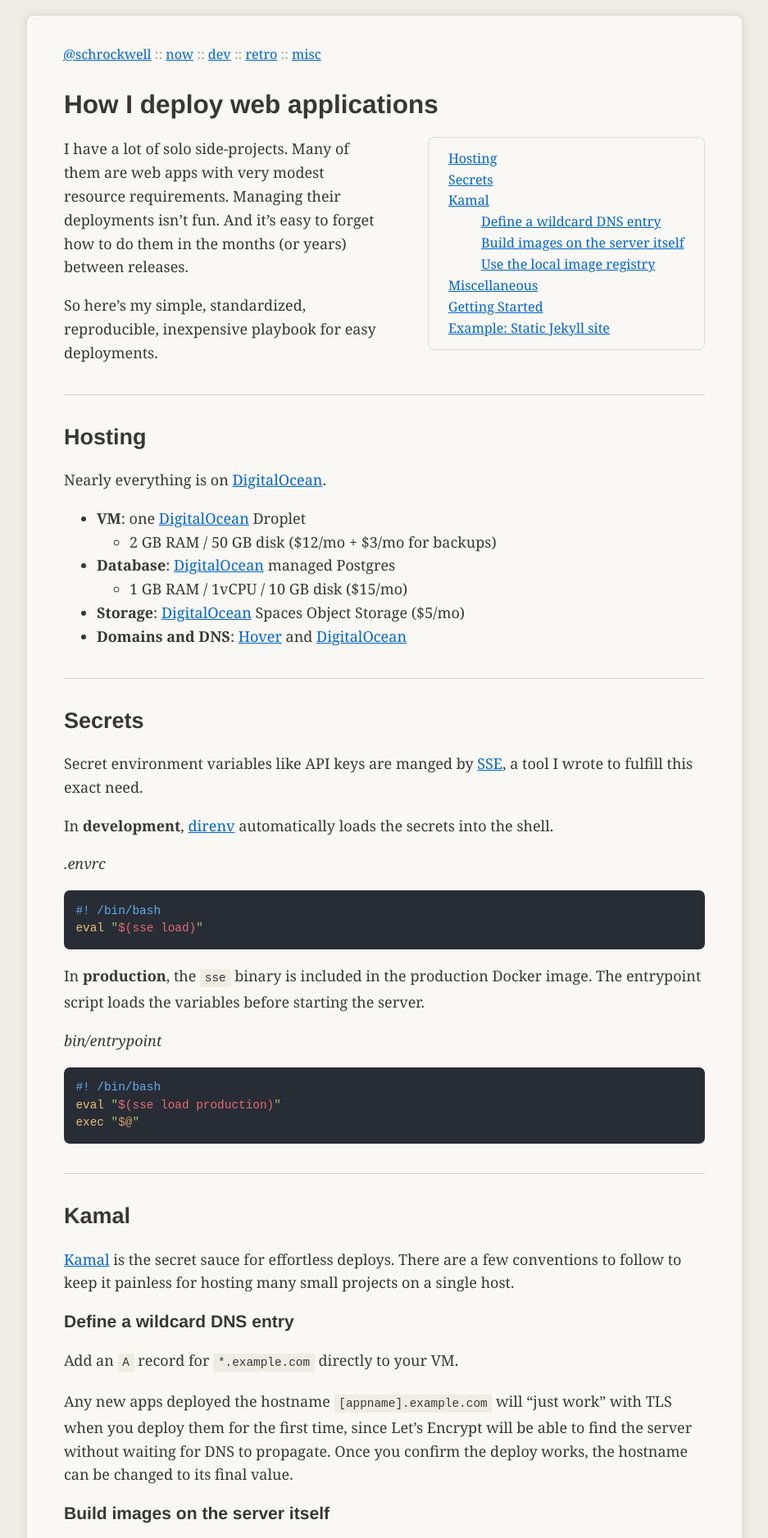
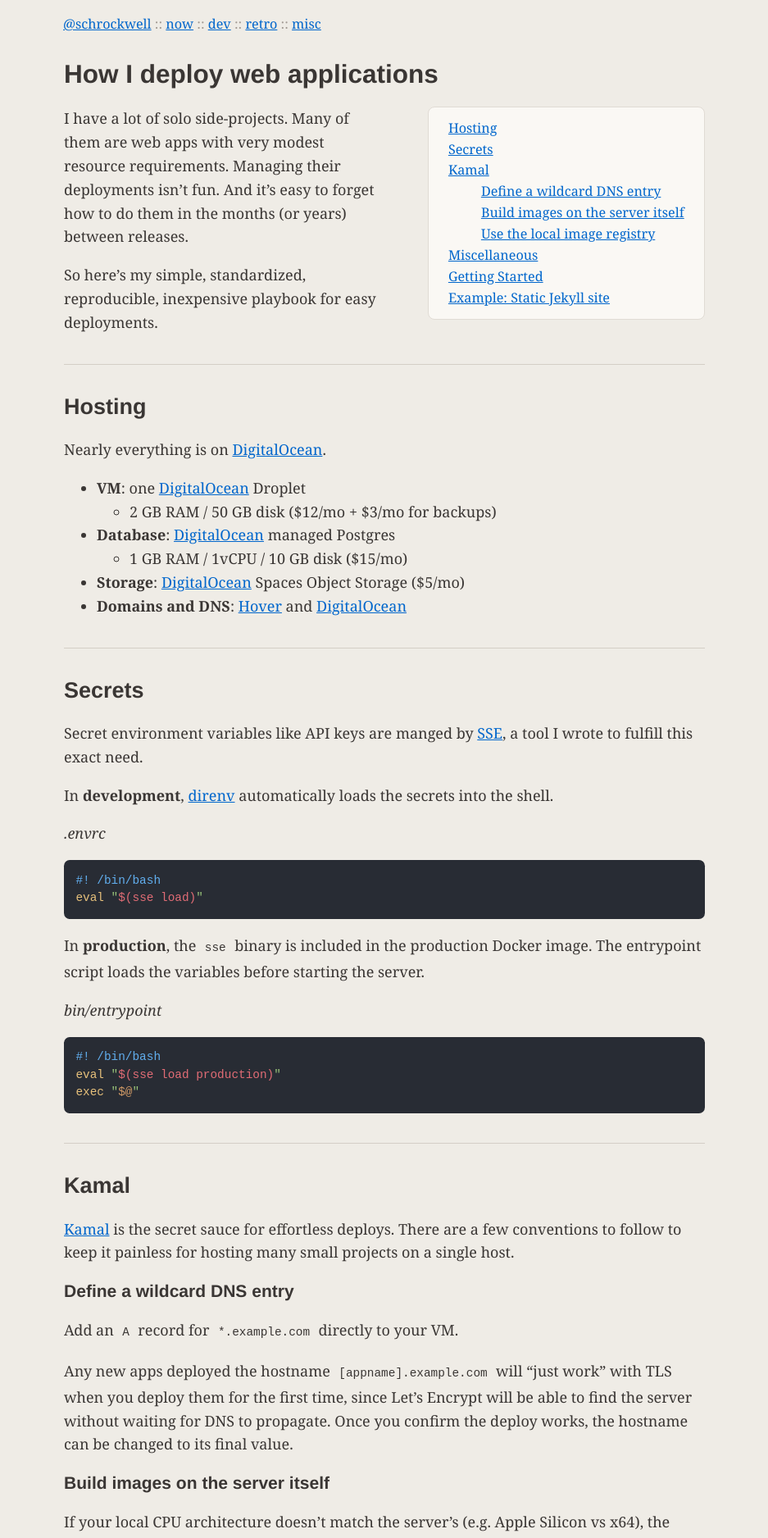
Before and after one commit to schrockwell/home, a Jekyll site: the page built from dev/hosting.md, in a window 1280 px wide. Shown: the top 1876 px of the page at 82% size, without its empty margins (171-1108 px from the left). Built offline with Jekyll 4.4.1, drawn with Linux system fonts in a browser that asks for light colours; the table of contents is made by our own code.

Commit message:
Drop container border & shadow

```diff
--- a/assets/css/main.css
+++ b/assets/css/main.css
@@ -4,7 +4,7 @@ body {
     color: #3a3634;
     background-color: #efece6;
     margin: 0;
-    padding: 1em;
+    padding: 0;
     min-height: 100vh;
 }
 
@@ -21,13 +21,9 @@ a {
 }
 
 #container {
-    padding: 2em;
+    padding: 1em 2em;
     margin: 0 auto;
     max-width: 800px;
-    background-color: #faf8f4;
-    box-shadow: 0 0 10px rgba(0, 0, 0, 0.1);
-    border-radius: 0.5em;
-    border: 1px solid #e0dbd4;
 }
 
 @media (max-width: 600px) {
@@ -37,31 +33,6 @@ a {
 
     #container {
         padding: 0.5em;
-        border: none;
-        box-shadow: none;
-        border-radius: 0;
-    }
-}
-
-/* dark mode */
-@media (prefers-color-scheme: dark) {
-    body {
-        color: #b5aea6;
-        background-color: #161412;
-    }
-
-    h1, h2, h3, h4, h5, h6 {
-        color: #f0ebe5;
-    }
-
-    #container {
-        background-color: #1f1d1b;
-        border: 1px solid #3a3632;
-        box-shadow: 0 0 10px rgba(0, 0, 0, 0.5);
-    }
-
-    a {
-        color: #66aaff;
     }
 }
 
@@ -141,3 +112,27 @@ ul#toc li {
 p:last-child, ul:last-child, ol:last-child {
     margin-bottom: 0;
 }
+
+@media (prefers-color-scheme: dark) {
+    body {
+        color: #b5aea6;
+        background-color: #161412;
+    }
+
+    h1, h2, h3, h4, h5, h6 {
+        color: #f0ebe5;
+    }
+
+    a {
+        color: #66aaff;
+    }
+
+    p code {
+        background-color: #2a2624;
+    }
+
+    ul#toc {
+        background-color: #23201e;
+        border: 1px solid #3a3632;
+    }
+}
```
